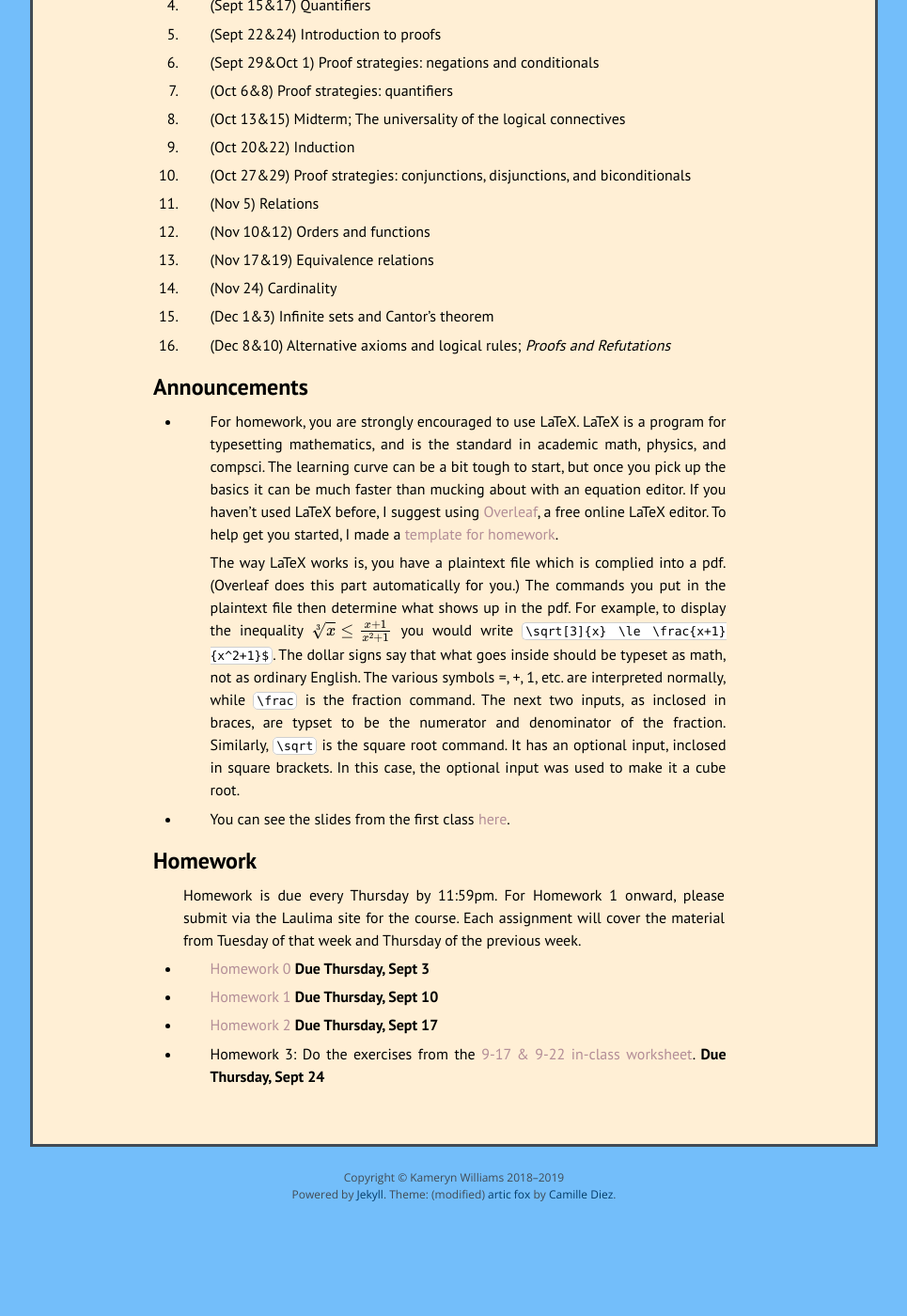
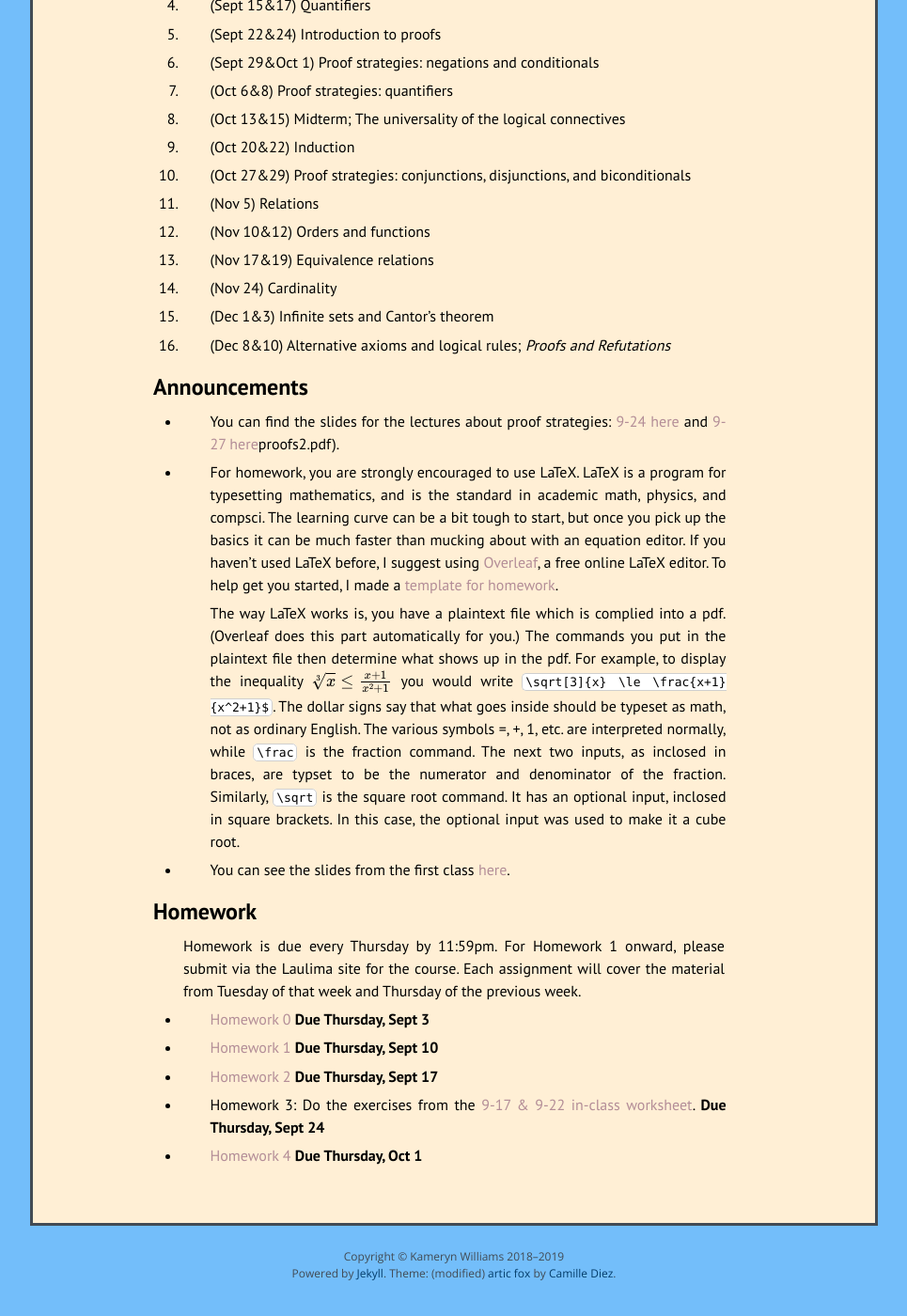
Before and after one commit to kamerynjw/kamerynjw.github.io, a Jekyll site: the page built from teaching/2020/math321.md, in a window 1280 px wide and 1400 px high, scrolled down 783 px. Shown: the whole window at 94% size, without its empty margins (157-1122 px from the left). Built offline with Jekyll 4.4.1, drawn with Linux system fonts in a browser that asks for light colours; nearby versions of some CDN libraries; formulas are drawn with MathJax 3; before the commit the page ends 2099 px from its top, so only the background shows below that.

Commit message:
uploaded slides + new hw for 321

```diff
--- a/teaching/2020/math321.md
+++ b/teaching/2020/math321.md
@@ -66,6 +66,8 @@
 Announcements
 -------------
 
+* You can find the slides for the lectures about proof strategies: [9-24 here]({{ page.url }}proofs1.pdf) and [9-27 here]({{ page.url }})proofs2.pdf).
+
 * For homework, you are strongly encouraged to use LaTeX. LaTeX is a program for typesetting mathematics, and is the standard in academic math, physics, and compsci. The learning curve can be a bit tough to start, but once you pick up the basics it can be much faster than mucking about with an equation editor. If you haven't used LaTeX before, I suggest using [Overleaf](https://www.overleaf.com/), a free online LaTeX editor. To help get you started, I made a [template for homework](https://www.overleaf.com/read/ypsrcqntbcrs).
 
     The way LaTeX works is, you have a plaintext file which is complied into a pdf. (Overleaf does this part automatically for you.) The commands you put in the plaintext file then determine what shows up in the pdf. For example, to display the inequality $\sqrt[3]{x} \le \frac{x+1}{x^2+1}$ you would write `\sqrt[3]{x} \le \frac{x+1}{x^2+1}$`. The dollar signs say that what goes inside should be typeset as math, not as ordinary English. The various symbols =, +, 1, etc. are interpreted normally, while `\frac` is the fraction command. The next two inputs, as inclosed in braces, are typset to be the numerator and denominator of the fraction. Similarly, `\sqrt` is the square root command. It has an optional input, inclosed in square brackets. In this case, the optional input was used to make it a cube root.
@@ -84,3 +86,5 @@
 * [Homework 2]({{ page.url }}hw2.pdf) **Due Thursday, Sept 17**
 
 * Homework 3: Do the exercises from the [9-17 & 9-22 in-class worksheet](9-17.pdf). **Due Thursday, Sept 24**
+
+* [Homework 4]({{ page.url }}hw4.pdf) **Due Thursday, Oct 1**
```
Also changed, not shown: 3 other files.
